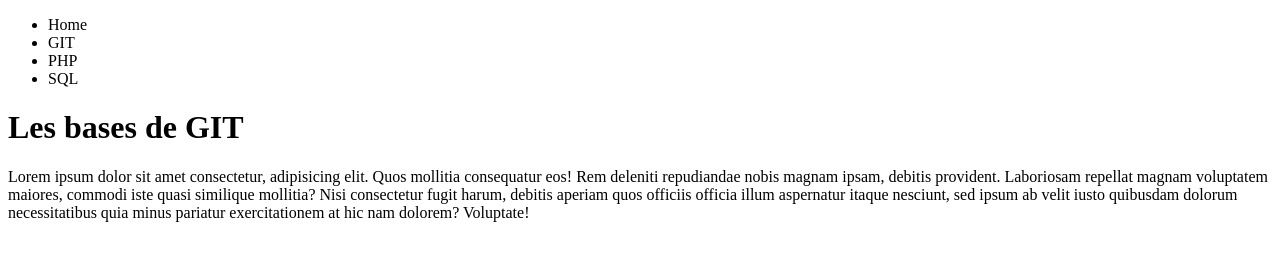
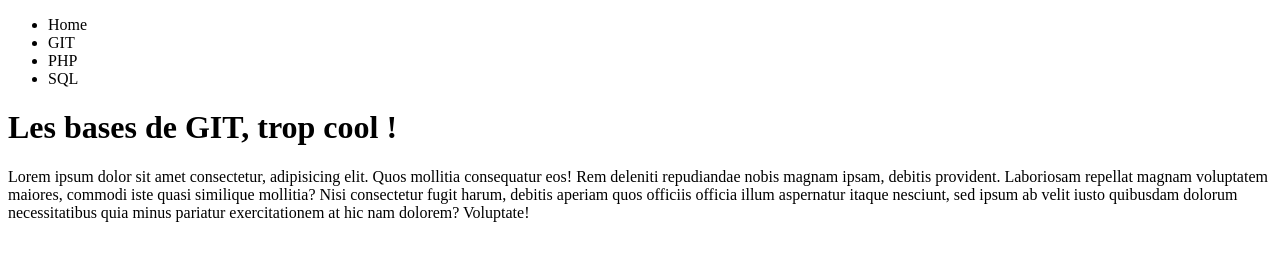
Before and after one commit to jerome37/git_test, a plain HTML site: page index.html in a window 1280 px wide. Drawn offline with Linux system fonts and the light colour scheme.

Commit message:
Modification du h1 : rajout d'informations

```diff
--- a/index.html
+++ b/index.html
@@ -21,7 +21,7 @@
     </header>
 
     <main>
-        <h1>Les bases de GIT</h1>
+        <h1>Les bases de GIT, trop cool !</h1>
         <p>Lorem ipsum dolor sit amet consectetur, adipisicing elit. Quos mollitia consequatur eos! Rem deleniti repudiandae nobis magnam ipsam, debitis provident. Laboriosam repellat magnam voluptatem maiores, commodi iste quasi similique mollitia?
         Nisi consectetur fugit harum, debitis aperiam quos officiis officia illum aspernatur itaque nesciunt, sed ipsum ab velit iusto quibusdam dolorum necessitatibus quia minus pariatur exercitationem at hic nam dolorem? Voluptate!</p>
     </main>
```
